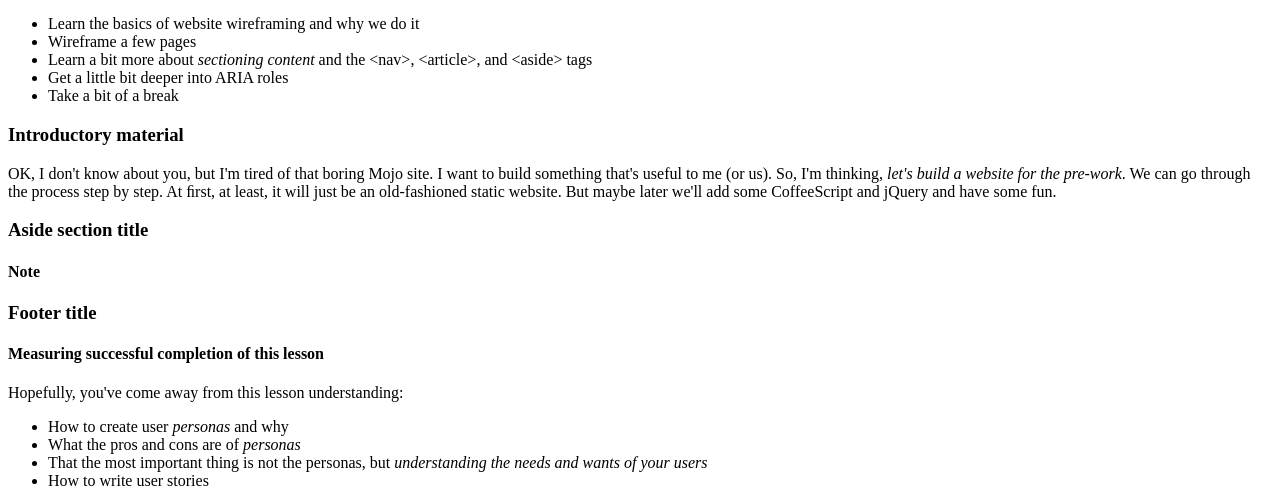
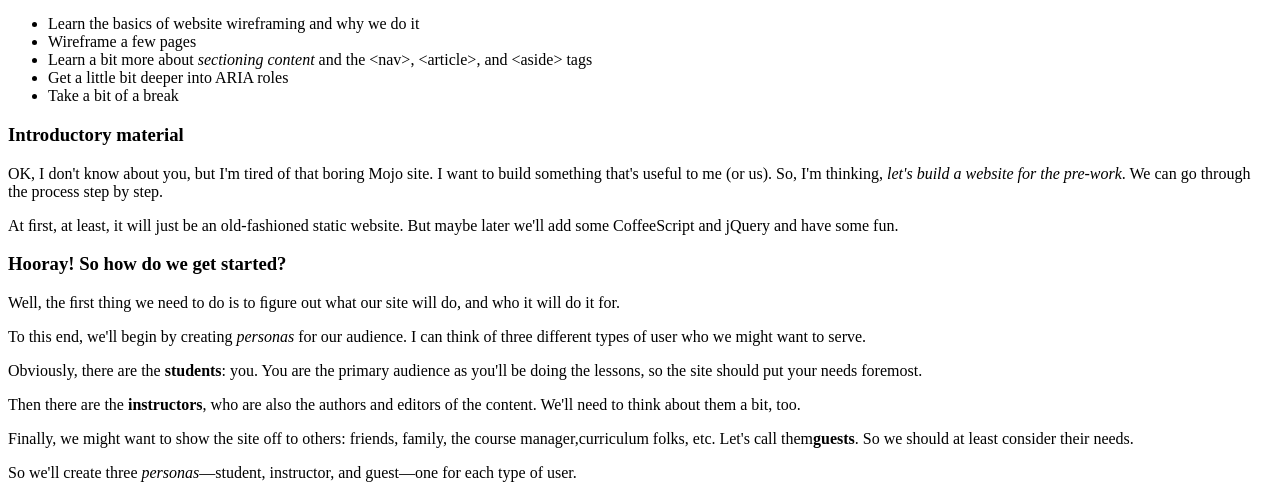
Before and after one commit to chtmorris/wdi_prework_site, a plain HTML site: page index.html in a window 1280 px wide. Shown: the part 288-775 px from the top of the page. Drawn offline with Linux system fonts and the light colour scheme.

Commit message:
Added getting started

```diff
--- a/index.html
+++ b/index.html
@@ -33,12 +33,35 @@
           </ul>
         </section>
 
-        <section id="Introductory material">
+        <section id="introductory-material">
           <h3>Introductory material</h3>
             <p>
-            OK, I don't know about you, but I'm tired of that boring Mojo site. I want to build something that's useful to me (or us). So, I'm thinking, <em>let's build a website for the pre-work</em>. We can go through the process step by step.
+              OK, I don't know about you, but I'm tired of that boring Mojo site. I want to build something that's useful to me (or us). So, I'm thinking, <em>let's build a website for the pre-work</em>. We can go through the process step by step.
+            </p>
+            <p>
+              At ﬁrst, at least, it will just be an old-fashioned static website. But maybe later we'll add some CoffeeScript and jQuery and have some fun.
+            </p>
+        </section>
 
-            At ﬁrst, at least, it will just be an old-fashioned static website. But maybe later we'll add some CoffeeScript and jQuery and have some fun.
+        <section id="getting-started">
+          <h3>Hooray! So how do we get started?</h3>
+            <p>
+              Well, the ﬁrst thing we need to do is to ﬁgure out what our site will do, and who it will do it for.
+            </p>
+            <p>
+              To this end, we'll begin by creating <em>personas</em> for our audience. I can think of three different types of user who we might want to serve.
+            </p>
+            <p>
+              Obviously, there are the <strong>students</strong>: you. You are the primary audience as you'll be doing the lessons, so the site should put your needs foremost.
+            </p>
+            <p>
+              Then there are the <strong>instructors</strong>, who are also the authors and editors of the content. We'll need to think about them a bit, too.
+            </p>
+            <p>
+              Finally, we might want to show the site off to others: friends, family, the course manager,curriculum folks, etc. Let's call them<strong>guests</strong>. So we should at least consider their needs.
+            </p>
+            <p>
+              So we'll create three <em>personas</em>—student, instructor, and guest—one for each type of user.
             </p>
         </section>
 
```
